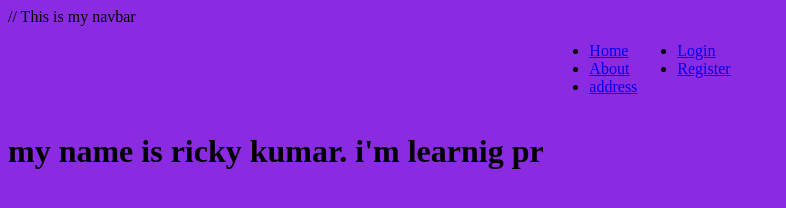
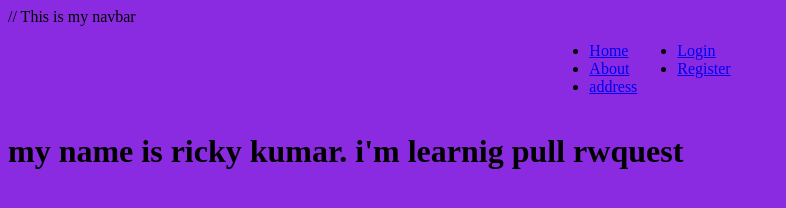
Before and after one commit to Rickykumar010/dummyRepo, a plain HTML site: page index.html in a window 1280 px wide. Shown: the whole page, without its empty margins (0-786 px from the left). Drawn offline with Linux system fonts and the light colour scheme.

Commit message:
changes in main

```diff
--- a/index.html
+++ b/index.html
@@ -23,7 +23,7 @@
             </ul>
         </div>
     </nav>
-    <h1>my name is ricky kumar. i'm learnig pr</h1>
+    <h1>my name is ricky kumar. i'm learnig pull rwquest</h1>
 
 </body>
 </html>
```
